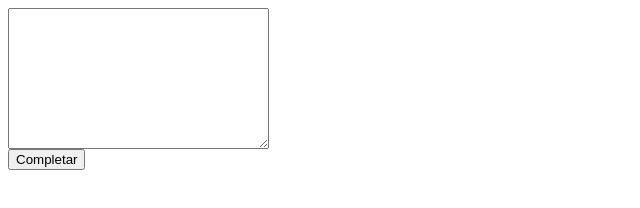
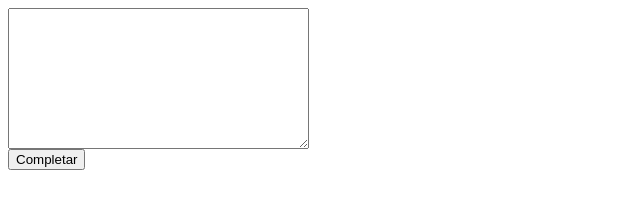
Before and after one commit to GalileoCap/Sudokunator, a plain HTML site: page index.html in a window 1280 px wide. Shown: the whole page, without its empty margins (0-640 px from the left). Drawn offline with Linux system fonts and the light colour scheme.

Commit message:
FIX: Cantidad de columnas

```diff
--- a/index.html
+++ b/index.html
@@ -1,6 +1,6 @@
 <html>
 <body>
-  <textarea id="tablero" rows="9" cols="30"></textarea>
+  <textarea id="tablero" rows="9" cols="35"></textarea>
   <br>
   <button id="procesar"> Completar </button>
   <script src="sudoku.js"></script>
```
